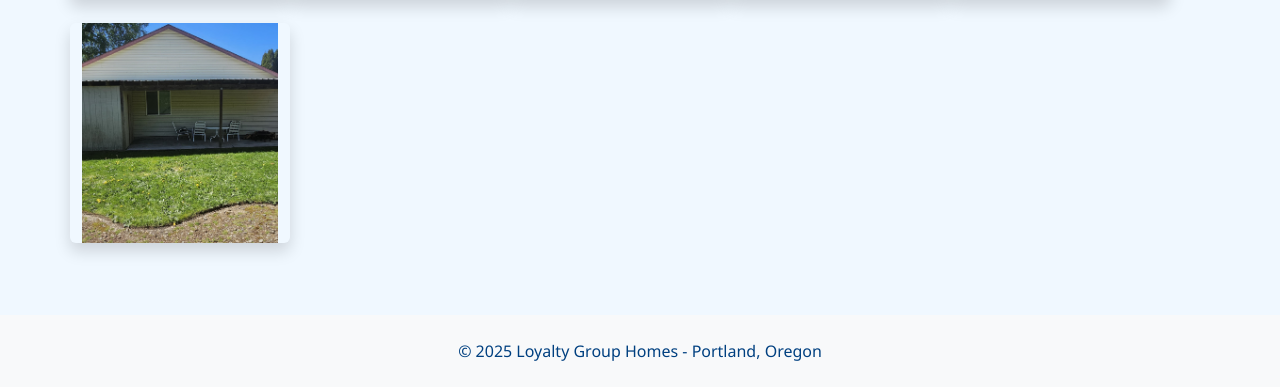
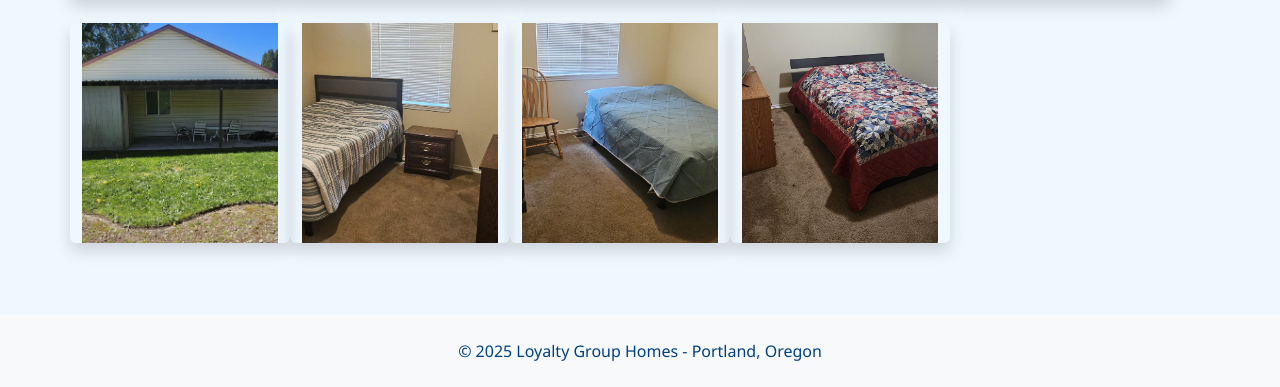
Before and after one commit to John17712/loyalty, a Flask app: page /about in a window 1280 px wide. Shown: the part 2027-2414 px from the top of the page. Run offline with Flask 3, Linux system fonts and the light colour scheme.

Commit message:
Added new images to About page

```diff
--- a/templates/about.html
+++ b/templates/about.html
@@ -141,6 +141,9 @@
       <img src="{{ url_for('static', filename='images/patio.jpg') }}" class="img-fluid rounded shadow amenity-img" alt="Property 1">
       <img src="{{ url_for('static', filename='images/center.jpeg') }}" class="img-fluid rounded shadow amenity-img" alt="Property 1">
       <img src="{{ url_for('static', filename='images/centerst.jpeg') }}" class="img-fluid rounded shadow amenity-img" alt="Property 1">
+      <img src="{{ url_for('static', filename='images/1.jpeg') }}" class="img-fluid rounded shadow amenity-img" alt="Property 1">
+      <img src="{{ url_for('static', filename='images/2.jpeg') }}" class="img-fluid rounded shadow amenity-img" alt="Property 1">
+      <img src="{{ url_for('static', filename='images/3.jpeg') }}" class="img-fluid rounded shadow amenity-img" alt="Property 1">
     </div>
   </main>
 
```
Also changed, not shown: static/images/1.jpeg (added), static/images/2.jpeg (added), static/images/3.jpeg (added).
